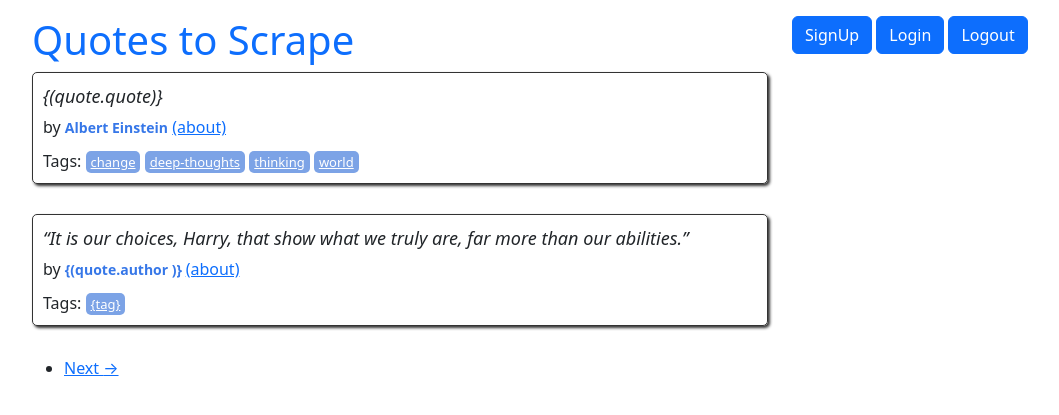
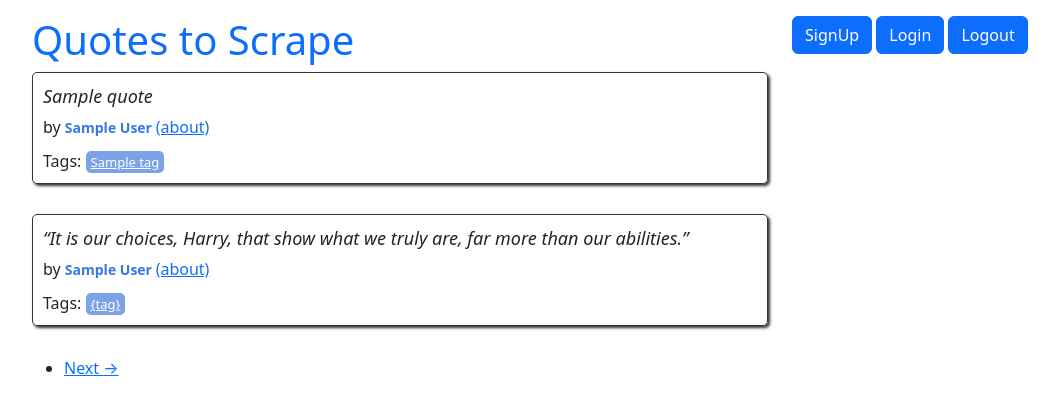
Before and after one commit to MaximHoncharenko/goit-web-hw-10, a Django app: template quotes/templates/quotes/index.html in a window 1280 px wide. Shown: the top 415 px of the page, without its empty margins (50-1109 px from the left). Run offline with Django 5.2, Linux system fonts and the light colour scheme; the template is opened without the code that fills it: most values are stand-ins (such as "Sample title", 1, 10 or a date in 2020).

Commit message:
Refactor quotes handling and MongoDB integration for improved data management

```diff
--- a/quotes/templates/quotes/index.html
+++ b/quotes/templates/quotes/index.html
@@ -5,30 +5,24 @@
     <div class="col-md-8">
         {% for quote in quotes %}
         <div class="quote" itemscope="" itemtype="http://schema.org/CreativeWork">
-            <span class="text" itemprop="text"> {(quote.quote)} </span>
-            <span>by <small class="author" itemprop="author">Albert Einstein</small>
-                <a href="/author/Albert-Einstein">(about)</a>
+            <span class="text" itemprop="text">
+                {{quote.quote}} </span>
+            <span>by <small class="author" itemprop="author">{{quote.author}} </small>
+                <a href="/author/{{quote.author}}">(about)</a>
             </span>
             <div class="tags">
                 Tags:
-                <meta class="keywords" itemprop="keywords" content="change,deep-thoughts,thinking,world">
-
-                <a class="tag" href="/tag/change/page/1/">change</a>
-
-                <a class="tag" href="/tag/deep-thoughts/page/1/">deep-thoughts</a>
-
-                <a class="tag" href="/tag/thinking/page/1/">thinking</a>
-
-                <a class="tag" href="/tag/world/page/1/">world</a>
-
+                {% for tag in quote.tags.all %}
+                <a class="tag" href="/tag/{{tag}}">{{tag}}</a>
+                {% endfor %}
             </div>
         </div>
 
         <div class="quote" itemscope="" itemtype="http://schema.org/CreativeWork">
             <span class="text" itemprop="text">“It is our choices, Harry, that show what we truly are, far more
                 than our abilities.”</span>
-            <span>by <small class="author" itemprop="author"> {(quote.author )} </small>
-                <a href="/author/{(quote.author )}">(about)</a>
+            <span>by <small class="author" itemprop="author"> {{quote.author }} </small>
+                <a href="/author/{{quote.author}}">(about)</a>
             </span>
             <div class="tags">
                 Tags:
--- a/quotes/utils.py
+++ b/quotes/utils.py
@@ -1,6 +1,6 @@
 from pymongo import MongoClient
 
 def get_mongodb():
-    client = MongoClient('mongodb://localhost')
-    db = client.hw
+    client = MongoClient('mongodb://localhost:27017/')
+    db = client.hw_10
     return db
--- a/quotes/views.py
+++ b/quotes/views.py
@@ -5,5 +5,5 @@ from .utils import get_mongodb
 
 def main(request):
     db = get_mongodb()
-    quotes = db.quoters.find()
-    return render(request, "quotes/index.html", context={quotes: quotes})
+    quotes = db.quotes.find()
+    return render(request, "quotes\index.html", context={quotes: quotes})
```
Also changed, not shown: utils/add_quoters_to_mongo.py (+4 -6 lines).
